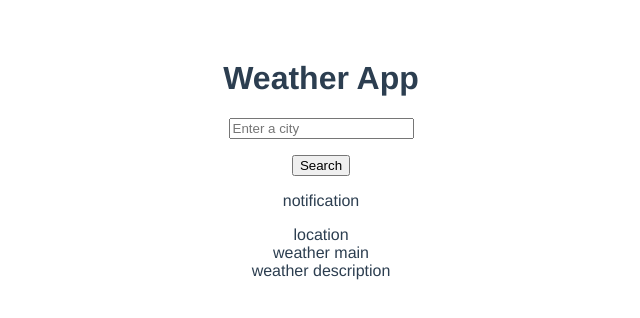
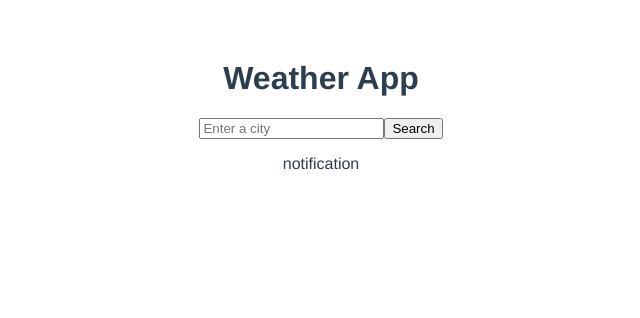
Before and after one commit to ayarmkt/vue-weather-app, a Vue app: page / in a window 1280 px wide. Shown: the top 318 px of the page, without its empty margins (319-959 px from the left). Built offline with nearby package versions, Linux system fonts and the light colour scheme; no server answers.

Commit message:
added submit search form function and displayed data

```diff
--- a/src/api/fetchWeatherData.js
+++ b/src/api/fetchWeatherData.js
@@ -1,8 +1,9 @@
 import { ref } from 'vue';
 
 const fetchWeatherData = (city, API) => {
-  const weatherData = ref(null);
+  const weatherData = ref({ location: null, main: null, description: null });
   const errorMsg = ref(null);
+
   const fetchData = async () => {
     try {
       const response = await fetch(
@@ -14,12 +15,20 @@ const fetchWeatherData = (city, API) => {
       }
 
       weatherData.value = await response.json();
+      // console.log(weatherData.value.weather[0].main);
+      // console.log(weatherData.value.weather[0].description);
+      weatherData.value = {
+        location: city,
+        main: weatherData.value.weather[0].main,
+        description: weatherData.value.weather[0].description,
+      };
       // console.log(weatherData.value);
     } catch (error) {
       errorMsg.value = error.message;
       console.log(error.value);
     }
   };
+
   return { weatherData, errorMsg, fetchData };
 };
 
--- a/src/views/WeatherDisplay.vue
+++ b/src/views/WeatherDisplay.vue
@@ -2,19 +2,18 @@
   <!-- <WeatherBG> -->
   <h1>Weather App</h1>
   <div>
-    <form @submit.prevent="submitSearchText">
+    <form @submit.prevent="submitSearchForm">
       <input type="text" placeholder="Enter a city" v-model="enteredCity" />
-      <p>{{ enteredCity }}</p>
       <button>Search</button>
     </form>
     <div>
       <p>notification</p>
 
-      <div>location</div>
+      <div>{{ fetchedWeatherData.location }}</div>
       <div>
         <div>
-          <div>weather main</div>
-          <div>weather description</div>
+          <div>{{ fetchedWeatherData.main }}</div>
+          <div>{{ fetchedWeatherData.description }}</div>
         </div>
         <!-- <WeatherIcon /> -->
       </div>
@@ -31,9 +30,20 @@ export default {
   setup() {
     const API = process.env.VUE_APP_API_KEY;
     const enteredCity = ref(null);
+    const fetchedWeatherData = ref({});
 
-    const submitSearchText = (e) => {
+    const submitSearchForm = async () => {
       console.log(enteredCity.value);
+      //fetch weather data here
+      const { weatherData, errorMsg, fetchData } = await fetchWeatherData(
+        enteredCity.value,
+        API
+      );
+      await fetchData();
+      // console.log(weatherData.value);
+      fetchedWeatherData.value = weatherData.value;
+      await console.log(fetchedWeatherData.value);
+      enteredCity.value = '';
     };
 
     // onMounted(() => {
@@ -45,7 +55,7 @@ export default {
     //   // console.log(weatherData, errorMsg);
     // });
 
-    return { enteredCity, submitSearchText };
+    return { enteredCity, fetchedWeatherData, submitSearchForm };
   },
 };
 </script>
```
